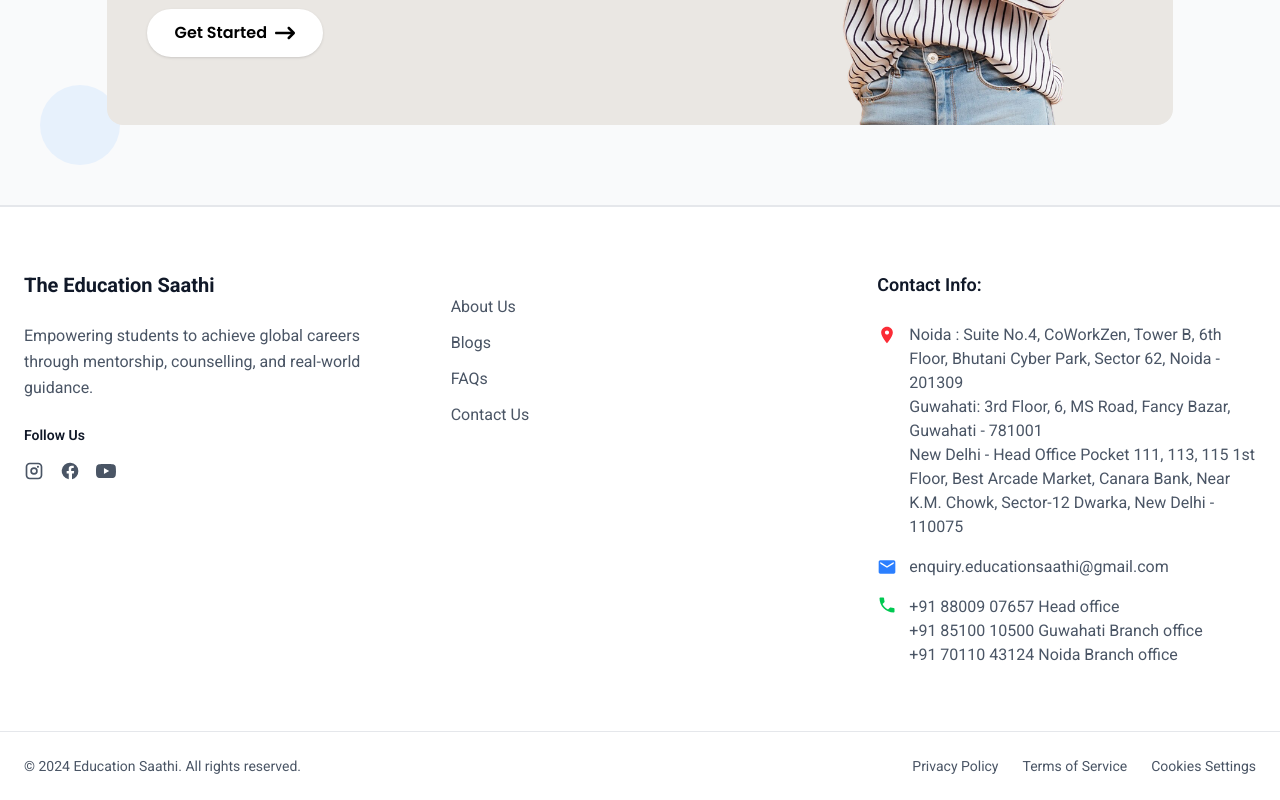
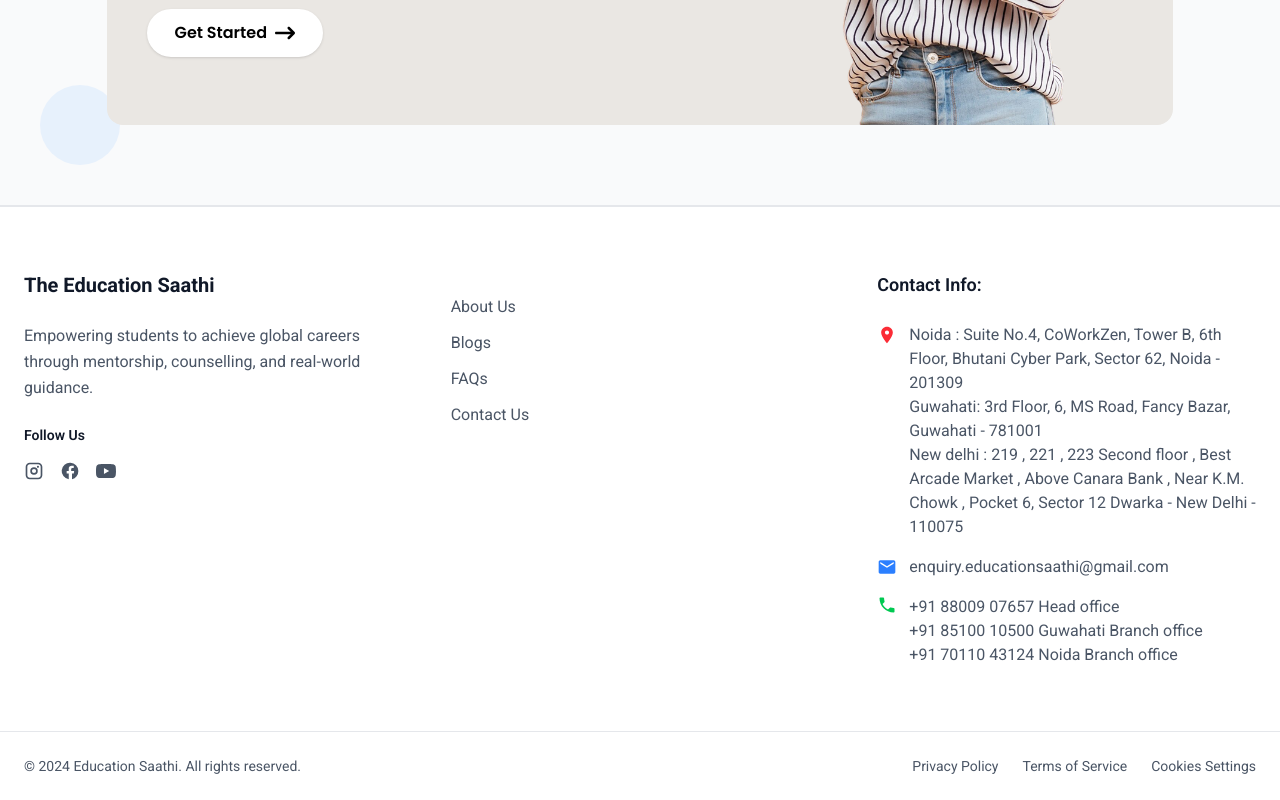
Before and after one commit to educationmentor/educationmentor, a React (Vite) app in the folder client/: page /blogs in a window 1280 px wide. Shown: the part 1515-2315 px from the top of the page. Built offline with nearby package versions, Linux system fonts and the light colour scheme.

Commit message:
Delhi office address change

```diff
--- a/client/src/components/Footer.jsx
+++ b/client/src/components/Footer.jsx
@@ -88,7 +88,7 @@ const Footer = () => {
                 <div>
                   <p className="text-gray-600">Noida : Suite No.4, CoWorkZen, Tower B, 6th Floor, Bhutani Cyber Park, Sector 62, Noida - 201309</p>
                   <p className="text-gray-600">Guwahati: 3rd Floor, 6, MS Road, Fancy Bazar, Guwahati - 781001</p>
-                  <p className="text-gray-600">New Delhi - Head Office Pocket 111, 113, 115 1st Floor, Best Arcade Market, Canara Bank, Near K.M. Chowk, Sector-12 Dwarka, New Delhi - 110075</p>
+                  <p className="text-gray-600">New delhi : 219 , 221 , 223 Second floor , Best Arcade Market , Above Canara Bank  , Near K.M. Chowk , Pocket 6, Sector 12 Dwarka - New Delhi - 110075</p>
                 </div>
               </div>
 
--- a/client/src/pages/Contact-us.jsx
+++ b/client/src/pages/Contact-us.jsx
@@ -125,7 +125,7 @@ const ContactUs = () => {
             <a href="mailto:enquiry.educationsaathi@gmail.com">
             <p className='text-smallTextPhone md:text-regularText '>Guwahati: 3rd Floor, 6, MS Road, Fancy Bazar, Guwahati - 781001</p> </a><br/>
             <a href="mailto:enquiry.educationsaathi@gmail.com">
-            <p className='text-smallTextPhone md:text-regularText '>New Delhi - Head Office Pocket 111, 113, 115 1st Floor, Best Arcade Market, Canara Bank, Near K.M. Chowk, Sector-12 Dwarka, New Delhi - 110075</p>
+            <p className='text-smallTextPhone md:text-regularText '>New Delhi - 219 , 221 , 223 Second floor , Best Arcade Market , Above Canara Bank  , Near K.M. Chowk , Pocket 6, Sector 12 Dwarka ,  New Delhi - 110075</p>
             </a><br/>
           </div>
         </div>
```
Also changed, not shown: 1 other file (tests, documents, lock files or other folders).
